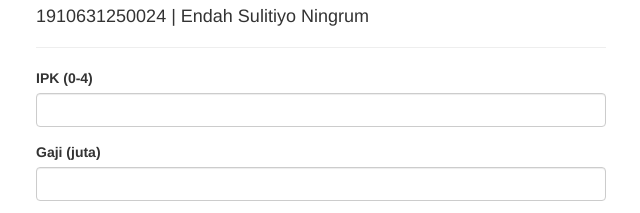
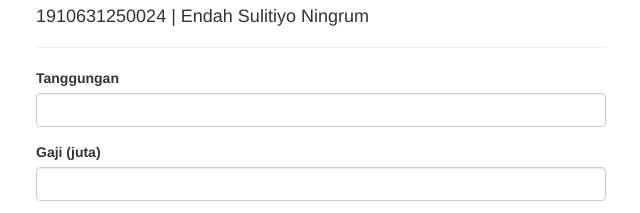
Before and after one commit to YusupMC/SPK-Bansos, a plain HTML site: page index.html in a window 1280 px wide. Shown: the part 198-411 px from the top of the page, 319-959 px from the left. Drawn offline with Linux system fonts and the light colour scheme.

Commit message:
Update index.html

```diff
--- a/index.html
+++ b/index.html
@@ -33,7 +33,7 @@
       <hr />
 
       <div class="form-group">
-        <label> IPK (0-4) </label>
+        <label> Tanggungan </label>
         <input class="form-control" type="number" id="inTG" />
       </div>
 
```
